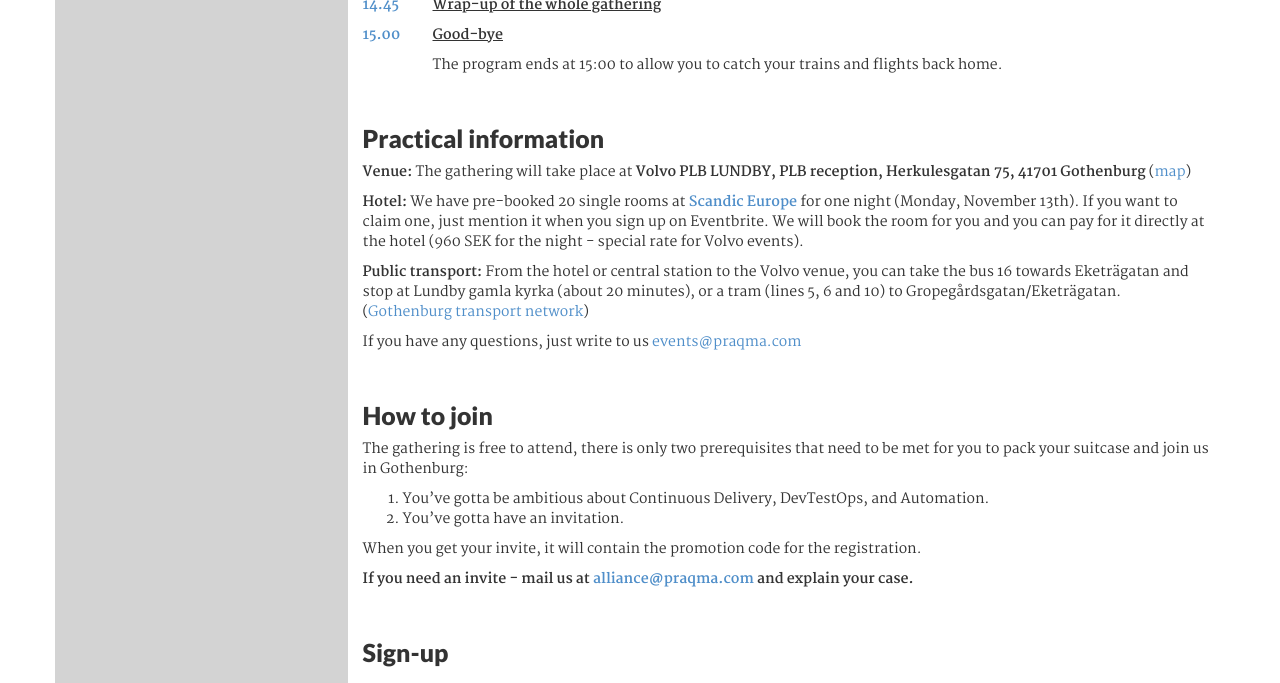
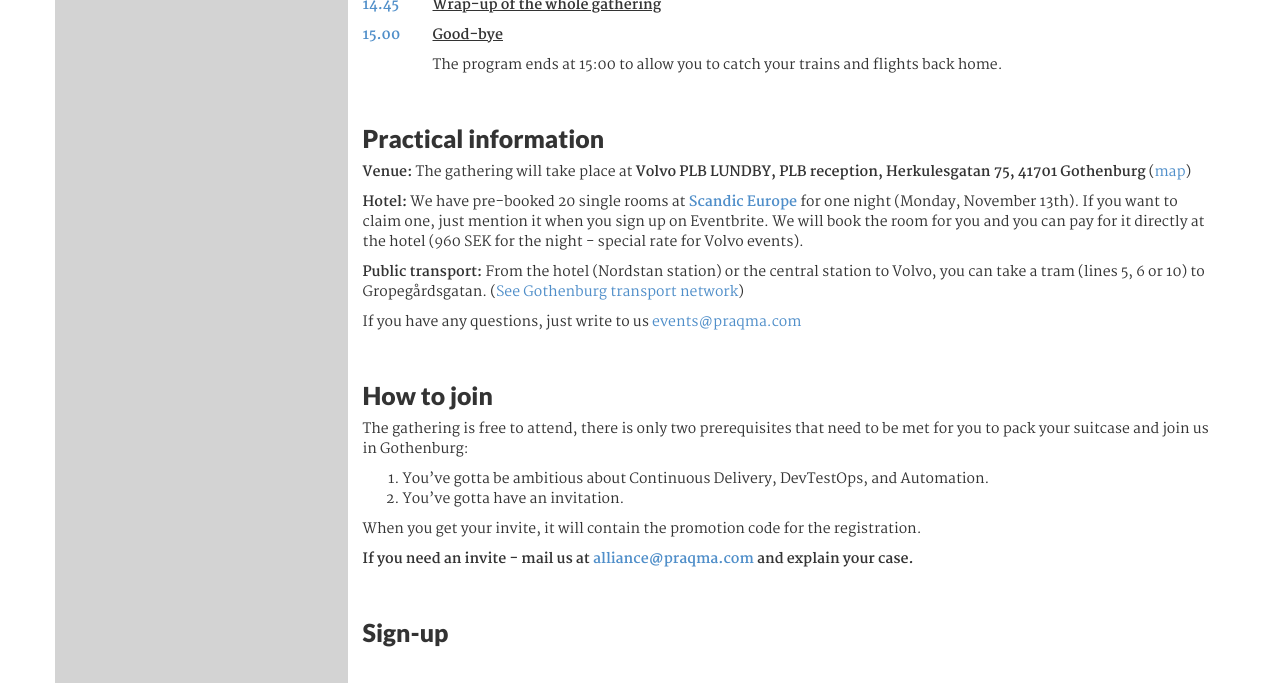
Before and after one commit to Praqma/web-alliance, a Jekyll site: the page built from _pages/gatherings.md, in a window 1280 px wide and 900 px high, scrolled down 1553 px, cut to the strip 0-683 px from the top of the window. Built offline with Jekyll 4.4.1, drawn with Linux system fonts in a browser that asks for light colours.

Commit message:
close #48 add practical information about journey address hotel etc for 7th gathering

```diff
--- a/_pages/gatherings.md
+++ b/_pages/gatherings.md
@@ -151,7 +151,7 @@
 
 **Hotel:** We have pre-booked 20 single rooms at [**Scandic Europe**](https://www.scandichotels.com/hotels/sweden/gothenburg/scandic-europa){: target="\_blank"} for one night (Monday, November 13th). If you want to claim one, just mention it when you sign up on Eventbrite. We will book the room for you and you can pay for it directly at the hotel (960 SEK for the night - special rate for Volvo events).
 
-**Public transport:** From the hotel or central station to the Volvo venue, you can take the bus 16 towards Eketrägatan and stop at Lundby gamla kyrka (about 20 minutes), or a tram (lines 5, 6 and 10) to Gropegårdsgatan/Eketrägatan. ([Gothenburg transport network](http://www.vasttrafik.se/){: target="\_blank"})
+**Public transport:** From the hotel (Nordstan station) or the central station to Volvo, you can take a tram (lines 5, 6 or 10) to Gropegårdsgatan. ([See Gothenburg transport network](http://www.vasttrafik.se/){: target="\_blank"})
 
 If you have any questions, just write to us [events@praqma.com](mailto:events@praqma.com)
 
```
